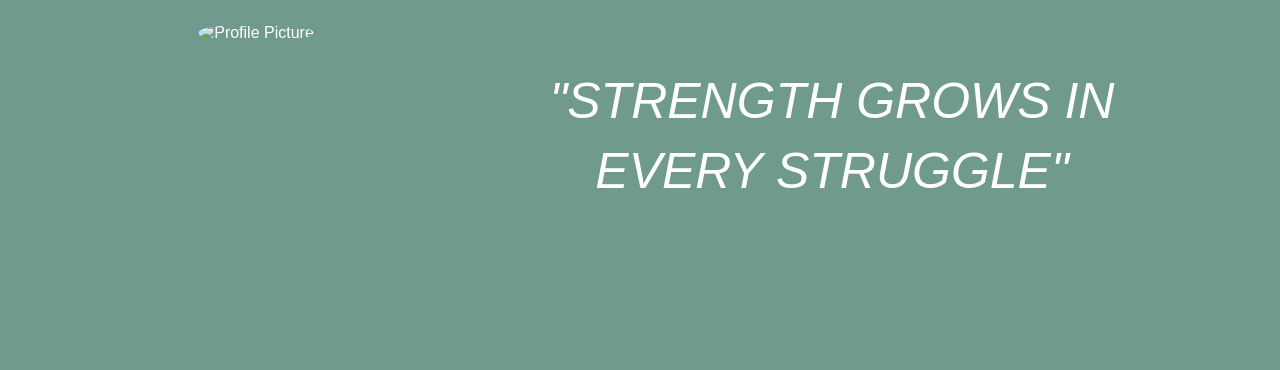
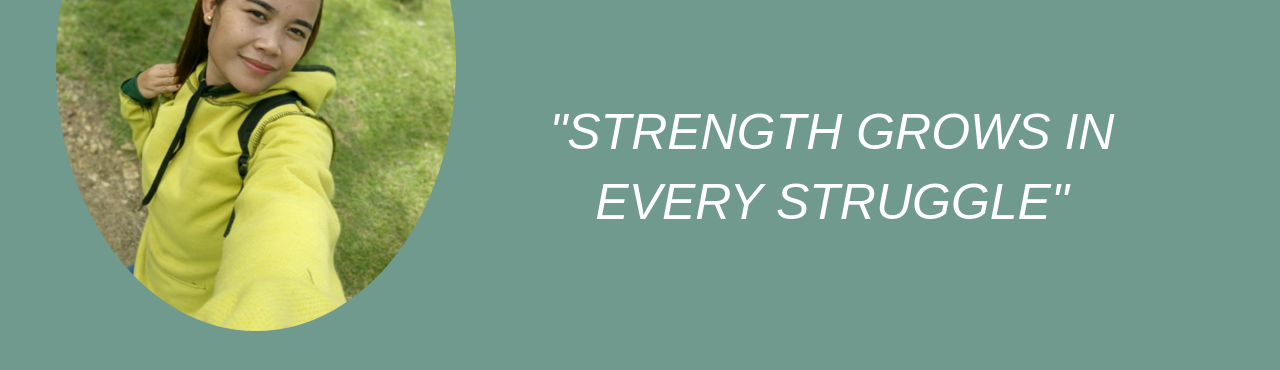
Before and after one commit to gina0402/Dinglasa_Gina, a plain HTML site: page index.html in a window 1280 px wide. Shown: the part 432-802 px from the top of the page. Drawn offline with Linux system fonts and the light colour scheme.

Commit message:
Update index.html

```diff
--- a/index.html
+++ b/index.html
@@ -29,7 +29,7 @@
     </div>
 
     <div class="image-section">
-      <img src="yhh/69fa2269-4aaf-42e1-986d-c691ed669e4c.jfif" alt="Profile Picture">
+      <img src="7906a6c9-fc96-48f6-84bb-970ca6549802.jpg" alt="Profile Picture">
     </div>
 
     <div class="text-section">
@@ -45,4 +45,5 @@
   </div>
 
 </body>
+
 </html>
```
